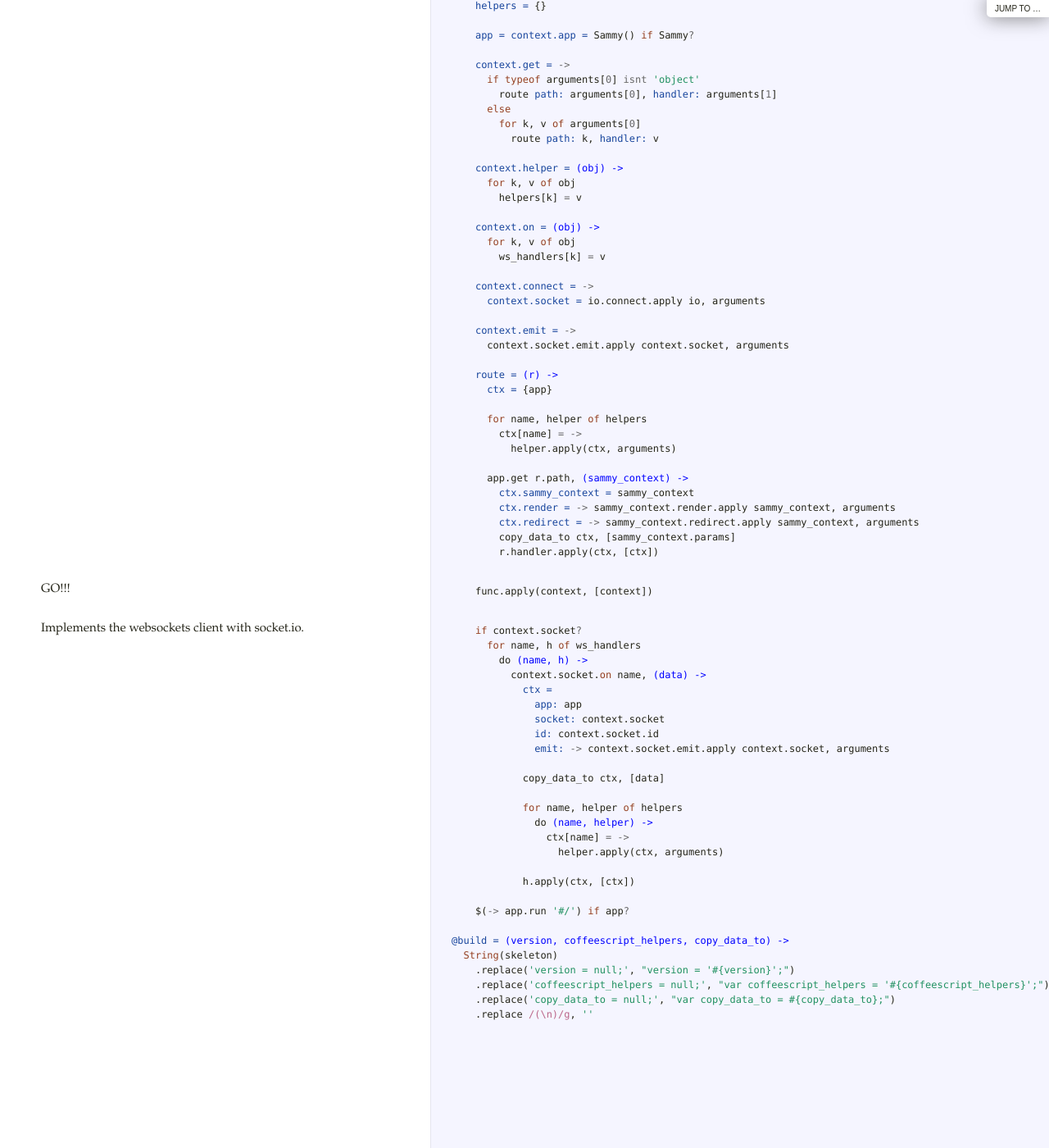
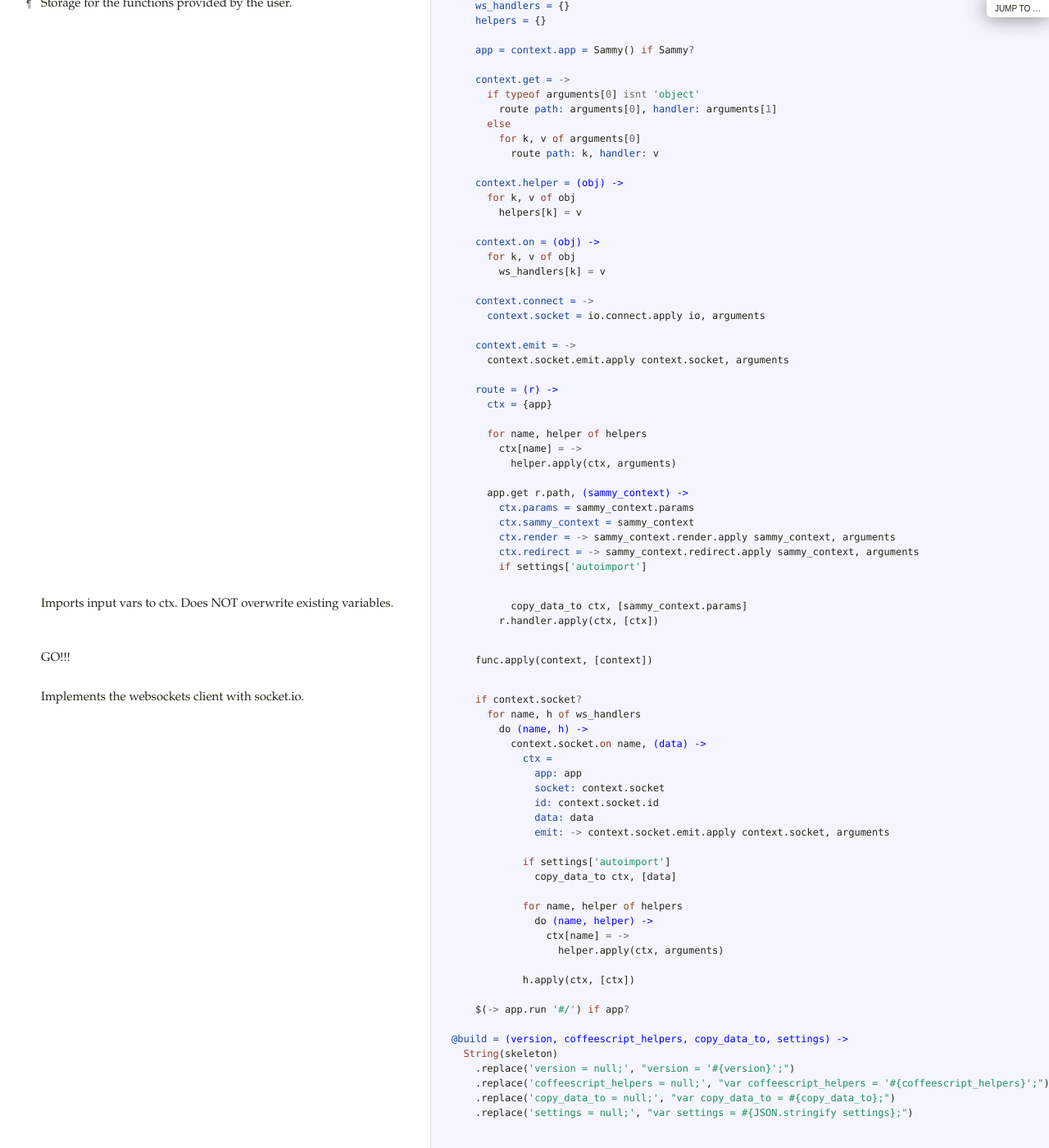
Before and after one commit to mauricemach/zappa, a Jekyll site: the page docs/client.html, which Jekyll copies as it is, in a window 1280 px wide and 1400 px high, scrolled down 332 px. Shown: the whole window at 82% size. Built offline with Jekyll 4.4.1, drawn with Linux system fonts in a browser that asks for light colours; before the commit the page ends 1612 px from its top, so only the background shows below that.

```diff
--- a/docs/client.html
+++ b/docs/client.html
@@ -4,6 +4,7 @@
 
   <span class="nv">coffeescript_helpers = </span><span class="kc">null</span>
   <span class="nv">copy_data_to = </span><span class="kc">null</span>
+  <span class="nv">settings = </span><span class="kc">null</span>
 
   <span class="nv">zappa.run = </span><span class="nf">(func) -&gt;</span>
     <span class="nv">context = </span><span class="p">{}</span>
@@ -41,11 +42,12 @@
           <span class="nx">helper</span><span class="p">.</span><span class="nx">apply</span><span class="p">(</span><span class="nx">ctx</span><span class="p">,</span> <span class="nx">arguments</span><span class="p">)</span>
 
       <span class="nx">app</span><span class="p">.</span><span class="nx">get</span> <span class="nx">r</span><span class="p">.</span><span class="nx">path</span><span class="p">,</span> <span class="nf">(sammy_context) -&gt;</span>
+        <span class="nv">ctx.params = </span><span class="nx">sammy_context</span><span class="p">.</span><span class="nx">params</span>
         <span class="nv">ctx.sammy_context = </span><span class="nx">sammy_context</span>
         <span class="nv">ctx.render = </span><span class="o">-&gt;</span> <span class="nx">sammy_context</span><span class="p">.</span><span class="nx">render</span><span class="p">.</span><span class="nx">apply</span> <span class="nx">sammy_context</span><span class="p">,</span> <span class="nx">arguments</span>
         <span class="nv">ctx.redirect = </span><span class="o">-&gt;</span> <span class="nx">sammy_context</span><span class="p">.</span><span class="nx">redirect</span><span class="p">.</span><span class="nx">apply</span> <span class="nx">sammy_context</span><span class="p">,</span> <span class="nx">arguments</span>
-        <span class="nx">copy_data_to</span> <span class="nx">ctx</span><span class="p">,</span> <span class="p">[</span><span class="nx">sammy_context</span><span class="p">.</span><span class="nx">params</span><span class="p">]</span>
-        <span class="nx">r</span><span class="p">.</span><span class="nx">handler</span><span class="p">.</span><span class="nx">apply</span><span class="p">(</span><span class="nx">ctx</span><span class="p">,</span> <span class="p">[</span><span class="nx">ctx</span><span class="p">])</span></pre></div>             </td>           </tr>                               <tr id="section-3">             <td class="docs">               <div class="pilwrap">                 <a class="pilcrow" href="#section-3">&#182;</a>               </div>               <p>GO!!!</p>             </td>             <td class="code">               <div class="highlight"><pre>    <span class="nx">func</span><span class="p">.</span><span class="nx">apply</span><span class="p">(</span><span class="nx">context</span><span class="p">,</span> <span class="p">[</span><span class="nx">context</span><span class="p">])</span></pre></div>             </td>           </tr>                               <tr id="section-4">             <td class="docs">               <div class="pilwrap">                 <a class="pilcrow" href="#section-4">&#182;</a>               </div>               <p>Implements the websockets client with socket.io.</p>             </td>             <td class="code">               <div class="highlight"><pre>    <span class="k">if</span> <span class="nx">context</span><span class="p">.</span><span class="nx">socket</span><span class="o">?</span>
+        <span class="k">if</span> <span class="nx">settings</span><span class="p">[</span><span class="s1">&#39;autoimport&#39;</span><span class="p">]</span></pre></div>             </td>           </tr>                               <tr id="section-3">             <td class="docs">               <div class="pilwrap">                 <a class="pilcrow" href="#section-3">&#182;</a>               </div>               <p>Imports input vars to ctx. Does NOT overwrite existing variables.</p>             </td>             <td class="code">               <div class="highlight"><pre>          <span class="nx">copy_data_to</span> <span class="nx">ctx</span><span class="p">,</span> <span class="p">[</span><span class="nx">sammy_context</span><span class="p">.</span><span class="nx">params</span><span class="p">]</span>
+        <span class="nx">r</span><span class="p">.</span><span class="nx">handler</span><span class="p">.</span><span class="nx">apply</span><span class="p">(</span><span class="nx">ctx</span><span class="p">,</span> <span class="p">[</span><span class="nx">ctx</span><span class="p">])</span></pre></div>             </td>           </tr>                               <tr id="section-4">             <td class="docs">               <div class="pilwrap">                 <a class="pilcrow" href="#section-4">&#182;</a>               </div>               <p>GO!!!</p>             </td>             <td class="code">               <div class="highlight"><pre>    <span class="nx">func</span><span class="p">.</span><span class="nx">apply</span><span class="p">(</span><span class="nx">context</span><span class="p">,</span> <span class="p">[</span><span class="nx">context</span><span class="p">])</span></pre></div>             </td>           </tr>                               <tr id="section-5">             <td class="docs">               <div class="pilwrap">                 <a class="pilcrow" href="#section-5">&#182;</a>               </div>               <p>Implements the websockets client with socket.io.</p>             </td>             <td class="code">               <div class="highlight"><pre>    <span class="k">if</span> <span class="nx">context</span><span class="p">.</span><span class="nx">socket</span><span class="o">?</span>
       <span class="k">for</span> <span class="nx">name</span><span class="p">,</span> <span class="nx">h</span> <span class="k">of</span> <span class="nx">ws_handlers</span>
         <span class="nx">do</span> <span class="nf">(name, h) -&gt;</span>
           <span class="nx">context</span><span class="p">.</span><span class="nx">socket</span><span class="p">.</span><span class="kc">on</span> <span class="nx">name</span><span class="p">,</span> <span class="nf">(data) -&gt;</span>
@@ -53,9 +55,11 @@
               <span class="nv">app: </span><span class="nx">app</span>
               <span class="nv">socket: </span><span class="nx">context</span><span class="p">.</span><span class="nx">socket</span>
               <span class="nv">id: </span><span class="nx">context</span><span class="p">.</span><span class="nx">socket</span><span class="p">.</span><span class="nx">id</span>
+              <span class="nv">data: </span><span class="nx">data</span>
               <span class="nv">emit: </span><span class="o">-&gt;</span> <span class="nx">context</span><span class="p">.</span><span class="nx">socket</span><span class="p">.</span><span class="nx">emit</span><span class="p">.</span><span class="nx">apply</span> <span class="nx">context</span><span class="p">.</span><span class="nx">socket</span><span class="p">,</span> <span class="nx">arguments</span>
 
-            <span class="nx">copy_data_to</span> <span class="nx">ctx</span><span class="p">,</span> <span class="p">[</span><span class="nx">data</span><span class="p">]</span>
+            <span class="k">if</span> <span class="nx">settings</span><span class="p">[</span><span class="s1">&#39;autoimport&#39;</span><span class="p">]</span>
+              <span class="nx">copy_data_to</span> <span class="nx">ctx</span><span class="p">,</span> <span class="p">[</span><span class="nx">data</span><span class="p">]</span>
 
             <span class="k">for</span> <span class="nx">name</span><span class="p">,</span> <span class="nx">helper</span> <span class="k">of</span> <span class="nx">helpers</span>
               <span class="nx">do</span> <span class="nf">(name, helper) -&gt;</span>
@@ -66,11 +70,11 @@
 
     <span class="nx">$</span><span class="p">(</span><span class="o">-&gt;</span> <span class="nx">app</span><span class="p">.</span><span class="nx">run</span> <span class="s1">&#39;#/&#39;</span><span class="p">)</span> <span class="k">if</span> <span class="nx">app</span><span class="o">?</span>
 
-<span class="vi">@build = </span><span class="nf">(version, coffeescript_helpers, copy_data_to) -&gt;</span>
+<span class="vi">@build = </span><span class="nf">(version, coffeescript_helpers, copy_data_to, settings) -&gt;</span>
   <span class="nb">String</span><span class="p">(</span><span class="nx">skeleton</span><span class="p">)</span>
     <span class="p">.</span><span class="nx">replace</span><span class="p">(</span><span class="s1">&#39;version = null;&#39;</span><span class="p">,</span> <span class="s2">&quot;version = &#39;#{version}&#39;;&quot;</span><span class="p">)</span>
     <span class="p">.</span><span class="nx">replace</span><span class="p">(</span><span class="s1">&#39;coffeescript_helpers = null;&#39;</span><span class="p">,</span> <span class="s2">&quot;var coffeescript_helpers = &#39;#{coffeescript_helpers}&#39;;&quot;</span><span class="p">)</span>
     <span class="p">.</span><span class="nx">replace</span><span class="p">(</span><span class="s1">&#39;copy_data_to = null;&#39;</span><span class="p">,</span> <span class="s2">&quot;var copy_data_to = #{copy_data_to};&quot;</span><span class="p">)</span>
-    <span class="p">.</span><span class="nx">replace</span> <span class="sr">/(\n)/g</span><span class="p">,</span> <span class="s1">&#39;&#39;</span>
+    <span class="p">.</span><span class="nx">replace</span><span class="p">(</span><span class="s1">&#39;settings = null;&#39;</span><span class="p">,</span> <span class="s2">&quot;var settings = #{JSON.stringify settings};&quot;</span><span class="p">)</span>
 
 </pre></div>             </td>           </tr>                </tbody>     </table>   </div> </body> </html>
```
Also changed, not shown: tests/assets.coffee (+3 -3 lines).
